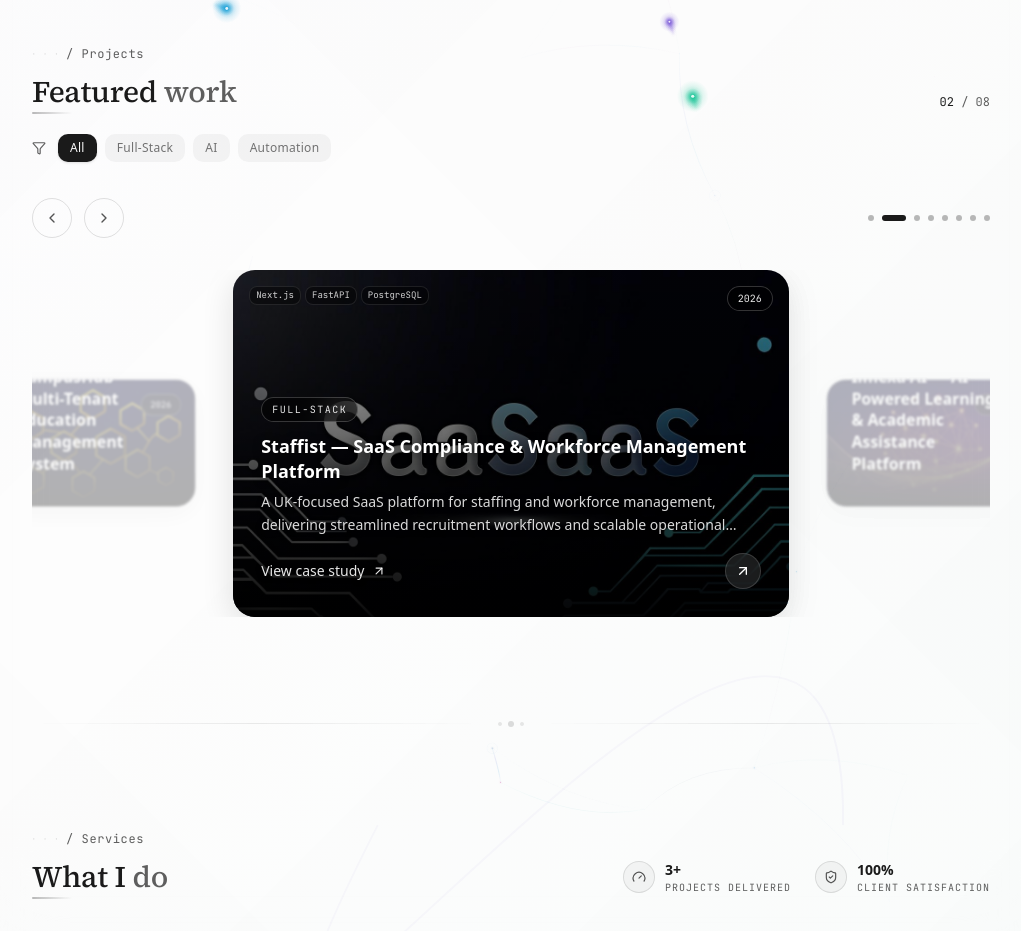
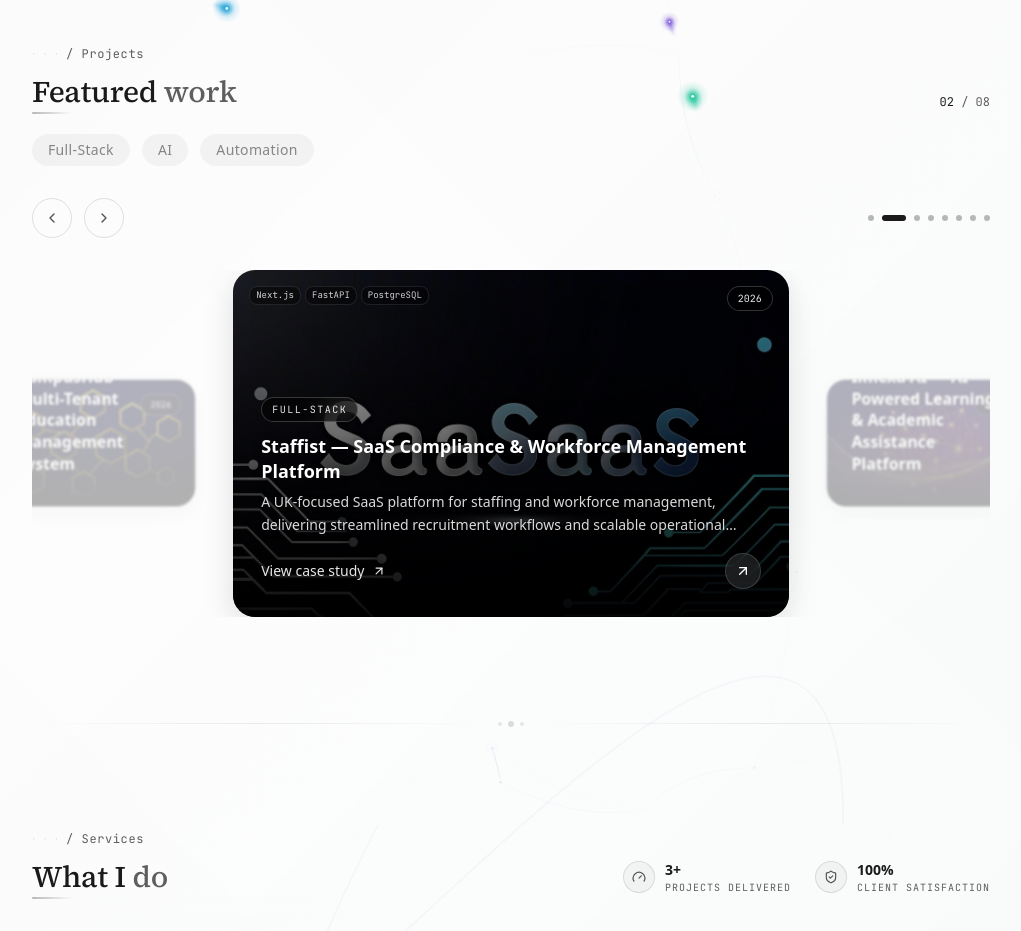
Before and after one commit to faisukhan01/faisalkhan01, a Next.js app: page / in a window 1280 px wide. Shown: the part 2276-3207 px from the top of the page, without its empty margins (129-1150 px from the left). Built offline with nearby package versions, Linux system fonts and the light colour scheme.

Commit message:
Reduce to 3 filter buttons only: Full-Stack, AI, Automation — click to toggle, all shown by default

```diff
--- a/src/components/portfolio/ProjectCards.tsx
+++ b/src/components/portfolio/ProjectCards.tsx
@@ -1,7 +1,7 @@
 "use client";
 
 import { motion, AnimatePresence } from "framer-motion";
-import { ArrowUpRight, ChevronLeft, ChevronRight, Filter } from "lucide-react";
+import { ArrowUpRight, ChevronLeft, ChevronRight } from "lucide-react";
 import { useState, useCallback, useEffect, useMemo, useRef } from "react";
 import { useModalStore } from "@/lib/portfolio-data";
 import { useProjects } from "@/lib/portfolio-context";
@@ -11,14 +11,14 @@
   const projectsData = useProjects();
   const [activeIndex, setActiveIndex] = useState(1);
   const [direction, setDirection] = useState(0);
-  const [activeTag, setActiveTag] = useState("All");
+  const [activeTag, setActiveTag] = useState<string | null>(null);
   const prevTagRef = useRef(activeTag);
 
-  const allTags = useMemo(() => ["All", ...Array.from(new Set(projectsData.map((p) => p.tag)))], [projectsData]);
+  const allTags = useMemo(() => Array.from(new Set(projectsData.map((p) => p.tag))), [projectsData]);
 
   const filteredProjects = useMemo(
     () =>
-      activeTag === "All"
+      activeTag === null
         ? projectsData
         : projectsData.filter((p) => p.tag === activeTag),
     [activeTag, projectsData]
@@ -29,9 +29,10 @@
   // Reset index when filter changes - use functional update to avoid setState in effect
   const handleTagChange = (tag: string) => {
     prevTagRef.current = activeTag;
-    setActiveTag(tag);
-    // Reset index using functional state update
-    const newFiltered = tag === "All" ? projectsData : projectsData.filter((p) => p.tag === tag);
+    // Toggle off if same tag clicked
+    const newTag = activeTag === tag ? null : tag;
+    setActiveTag(newTag);
+    const newFiltered = newTag === null ? projectsData : projectsData.filter((p) => p.tag === newTag);
     setActiveIndex(newFiltered.length > 1 ? 1 : 0);
     setDirection(0);
   };
@@ -95,19 +96,18 @@
         whileInView={{ opacity: 1, y: 0 }}
         viewport={{ once: true }}
         transition={{ duration: 0.4, delay: 0.1 }}
-        className="flex items-center gap-1.5 sm:gap-2 mb-5 sm:mb-8 overflow-x-auto scrollbar-none pb-1 -mb-1"
+        className="flex items-center gap-2 sm:gap-3 mb-5 sm:mb-8"
       >
-        <Filter className="w-3 h-3 sm:w-3.5 sm:h-3.5 text-foreground/70 mr-0.5 sm:mr-1 flex-shrink-0" />
         {allTags.map((tag) => (
           <motion.button
             key={tag}
             whileHover={{ scale: 1.05 }}
             whileTap={{ scale: 0.95 }}
             onClick={() => handleTagChange(tag)}
-            className={`px-3 py-1.5 rounded-lg text-[11px] sm:text-xs font-medium tracking-wide transition-all duration-200 whitespace-nowrap flex-shrink-0 ${
+            className={`px-4 py-1.5 rounded-full text-xs sm:text-sm font-medium tracking-wide transition-all duration-200 ${
               activeTag === tag
                 ? "bg-foreground text-background shadow-sm"
-                : "bg-surface-2 text-foreground/60 hover:text-foreground hover:bg-surface-2/80"
+                : "bg-surface-2 text-foreground/50 hover:text-foreground hover:bg-surface-2/80"
             }`}
           >
             {tag}
```
